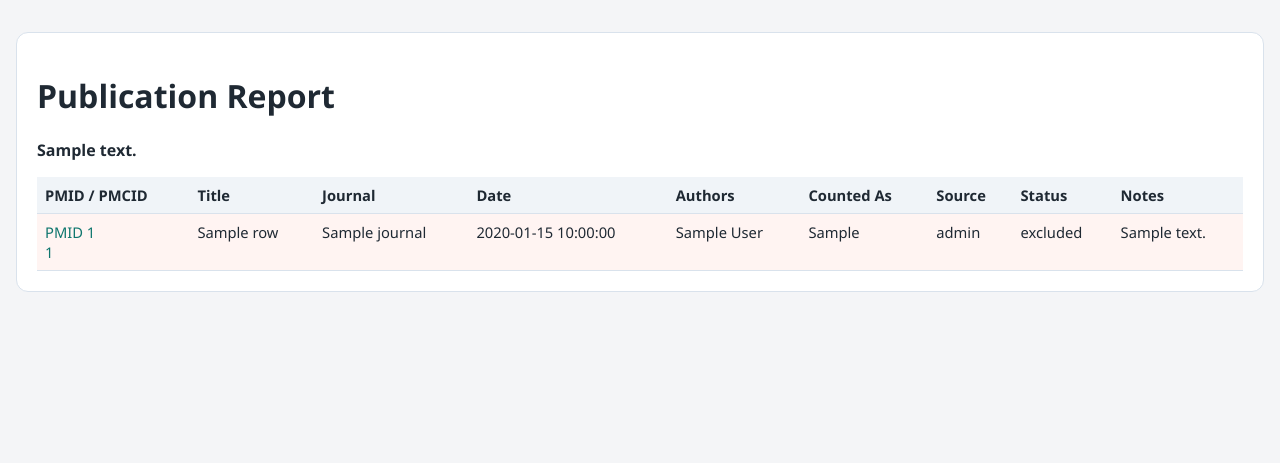
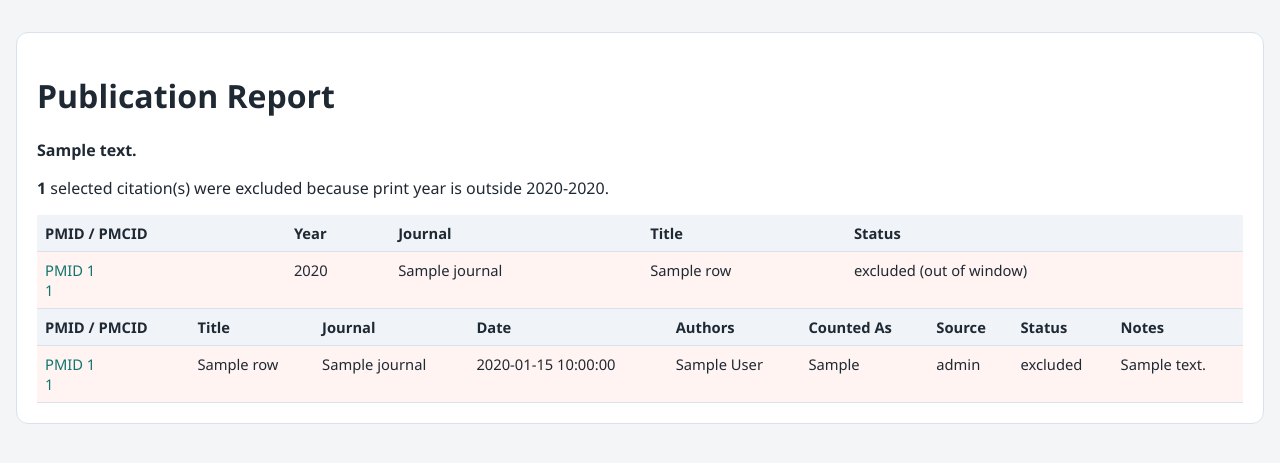
Before and after one commit to jeff47/echidna, a FastAPI app: template templates/report.html in a window 1280 px wide. Shown: the top 463 px of the page. Run offline with FastAPI, Linux system fonts and the light colour scheme; the template is opened without the code that fills it: most values are stand-ins (such as "Sample title", 1, 10 or a date in 2020); some libraries are stand-ins or nearby versions.

Commit message:
Many fixes.

```diff
--- a/app/logic.py
+++ b/app/logic.py
@@ -65,6 +65,11 @@ def match_author(author: Author, target: TargetName) -> tuple[bool, str | None]:
         target_first = target.given.split(" ")[0]
         if author_first == target_first:
             return True, "given"
+        # Precision-first: if a full given name is present and does not match,
+        # do not fall back to initials (prevents Jeffrey vs James merges).
+        author_first_token = normalize_token(author_first)
+        if len(author_first_token) > 1:
+            return False, None
 
     if author_initials and target.initials and author_initials.startswith(target.initials[:1]):
         return True, "initials"
--- a/app/main.py
+++ b/app/main.py
@@ -1,10 +1,14 @@
 from __future__ import annotations
 
+import json
 import logging
 import os
+import re
 import uuid
 from dataclasses import dataclass
 from datetime import date
+from pathlib import Path
+from typing import Any
 
 from fastapi import FastAPI, Form, HTTPException, Request
 from fastapi.responses import HTMLResponse
@@ -14,6 +18,7 @@ from app.logic import (
     AnalysisResult,
     analyze_citations,
     build_clusters,
+    citation_in_window,
     format_summary,
     parse_pmids,
     parse_target_name,
@@ -30,6 +35,7 @@ logger = logging.getLogger(__name__)
 app = FastAPI(title="Publication Counter")
 templates = Jinja2Templates(directory="templates")
 client = NcbiClient()
+RUNS_DIR = Path(os.getenv("PMCPARSER_RUNS_DIR", "/tmp/pmcparser-runs"))
 
 
 @dataclass(slots=True)
@@ -43,6 +49,7 @@ class RunState:
 
 
 RUNS: dict[str, RunState] = {}
+RUN_ID_PATTERN = re.compile(r"^[a-f0-9]{32}$")
 
 
 def _to_author_list(citation: Citation) -> str:
@@ -104,6 +111,8 @@ def _build_citation_selection_rows(
     citations: list[Citation],
     matches: list[AuthorMatch],
     cluster_label_by_id: dict[str, str],
+    start_year: int,
+    end_year: int,
 ) -> list[dict[str, object]]:
     citation_by_pmid = {citation.pmid: citation for citation in citations}
     by_pmid: dict[str, dict[str, object]] = {}
@@ -159,6 +168,7 @@ def _build_citation_selection_rows(
                 "notes": "; ".join(sorted(row["notes"])),
                 "needs_review": bool(review_reasons),
                 "review_reason": "; ".join(review_reasons),
+                "in_window": bool(citation_in_window(citation_by_pmid[row["pmid"]], start_year, end_year)),
             }
         )
 
@@ -166,10 +176,232 @@ def _build_citation_selection_rows(
     return rendered
 
 
+def _build_cluster_citation_rows(
+    *,
+    citations: list[Citation],
+    matches: list[AuthorMatch],
+) -> dict[str, list[dict[str, object]]]:
+    citation_by_pmid = {citation.pmid: citation for citation in citations}
+    by_cluster: dict[str, dict[str, dict[str, object]]] = {}
+
+    for match in matches:
+        citation = citation_by_pmid.get(match.pmid)
+        if citation is None:
+            continue
+        cluster_rows = by_cluster.setdefault(match.cluster_id, {})
+        cluster_rows.setdefault(
+            match.pmid,
+            {
+                "pmid": citation.pmid,
+                "pmid_link": f"https://pubmed.ncbi.nlm.nih.gov/{citation.pmid}/",
+                "year": citation.print_year,
+                "journal": citation.journal,
+                "title": citation.title,
+            },
+        )
+
+    rendered: dict[str, list[dict[str, object]]] = {}
+    for cluster_id, rows_by_pmid in by_cluster.items():
+        rows = list(rows_by_pmid.values())
+        rows.sort(key=lambda row: (row["year"] is None, -(row["year"] or 0), str(row["pmid"])))
+        rendered[cluster_id] = rows
+    return rendered
+
+
+def _build_out_of_window_rows(
+    *,
+    citations: list[Citation],
+    matches: list[AuthorMatch],
+    start_year: int,
+    end_year: int,
+) -> list[dict[str, object]]:
+    citation_by_pmid = {citation.pmid: citation for citation in citations}
+    selected_pmids = {match.pmid for match in matches}
+    rows: list[dict[str, object]] = []
+    for pmid in selected_pmids:
+        citation = citation_by_pmid.get(pmid)
+        if citation is None:
+            continue
+        if citation_in_window(citation, start_year, end_year):
+            continue
+        rows.append(
+            {
+                "pmid": citation.pmid,
+                "pmid_link": f"https://pubmed.ncbi.nlm.nih.gov/{citation.pmid}/",
+                "pmcid": citation.pmcid,
+                "pmcid_link": f"https://pmc.ncbi.nlm.nih.gov/articles/{citation.pmcid}/" if citation.pmcid else None,
+                "year": citation.print_year,
+                "journal": citation.journal,
+                "title": citation.title,
+            }
+        )
+    rows.sort(key=lambda row: (row["year"] is None, -(row["year"] or 0), str(row["pmid"])))
+    return rows
+
+
+def _save_run(run_id: str, run: RunState) -> None:
+    RUNS[run_id] = run
+    _save_run_to_disk(run_id, run)
+
+
+def _run_file(run_id: str) -> Path:
+    return RUNS_DIR / f"{run_id}.json"
+
+
+def _save_run_to_disk(run_id: str, run: RunState) -> None:
+    if not RUN_ID_PATTERN.fullmatch(run_id):
+        logger.warning("Refused to persist run with invalid id format: %r", run_id)
+        return
+    RUNS_DIR.mkdir(parents=True, exist_ok=True)
+    target = _run_file(run_id)
+    temp = target.with_suffix(".json.tmp")
+    payload = _serialize_run(run)
+    temp.write_text(json.dumps(payload, separators=(",", ":")), encoding="utf-8")
+    temp.replace(target)
+
+
+def _load_run_from_disk(run_id: str) -> RunState | None:
+    if not RUN_ID_PATTERN.fullmatch(run_id):
+        return None
+    target = _run_file(run_id)
+    if not target.exists():
+        return None
+    try:
+        payload = json.loads(target.read_text(encoding="utf-8"))
+    except Exception:  # noqa: BLE001
+        logger.exception("Failed to read run-state file for run_id=%s", run_id)
+        return None
+    try:
+        return _deserialize_run(payload)
+    except Exception:  # noqa: BLE001
+        logger.exception("Failed to parse run-state payload for run_id=%s", run_id)
+        return None
+
+
+def _serialize_run(run: RunState) -> dict[str, Any]:
+    return {
+        "author_name": run.author_name,
+        "start_year": run.start_year,
+        "end_year": run.end_year,
+        "citations": [_serialize_citation(citation) for citation in run.citations],
+        "clusters": [_serialize_cluster(cluster) for cluster in run.clusters],
+        "matches": [_serialize_match(match) for match in run.matches],
+    }
+
+
+def _deserialize_run(payload: dict[str, Any]) -> RunState:
+    return RunState(
+        author_name=str(payload["author_name"]),
+        start_year=int(payload["start_year"]),
+        end_year=int(payload["end_year"]),
+        citations=[_deserialize_citation(item) for item in payload.get("citations", [])],
+        clusters=[_deserialize_cluster(item) for item in payload.get("clusters", [])],
+        matches=[_deserialize_match(item) for item in payload.get("matches", [])],
+    )
+
+
+def _serialize_author(author: Any) -> dict[str, Any]:
+    return {
+        "position": int(author.position),
+        "last_name": str(author.last_name),
+        "fore_name": str(author.fore_name),
+        "initials": str(author.initials),
+        "affiliation": str(author.affiliation),
+    }
+
+
+def _deserialize_author(payload: dict[str, Any]) -> Any:
+    from app.models import Author
+
+    return Author(
+        position=int(payload["position"]),
+        last_name=str(payload.get("last_name", "")),
+        fore_name=str(payload.get("fore_name", "")),
+        initials=str(payload.get("initials", "")),
+        affiliation=str(payload.get("affiliation", "")),
+    )
+
+
+def _serialize_citation(citation: Citation) -> dict[str, Any]:
+    return {
+        "pmid": citation.pmid,
+        "pmcid": citation.pmcid,
+        "title": citation.title,
+        "journal": citation.journal,
+        "print_year": citation.print_year,
+        "print_date": citation.print_date,
+        "authors": [_serialize_author(author) for author in citation.authors],
+        "source_for_roles": citation.source_for_roles,
+        "co_first_positions": sorted(citation.co_first_positions),
+        "co_senior_positions": sorted(citation.co_senior_positions),
+        "notes": list(citation.notes),
+    }
+
+
+def _deserialize_citation(payload: dict[str, Any]) -> Citation:
+    return Citation(
+        pmid=str(payload.get("pmid", "")),
+        pmcid=payload.get("pmcid"),
+        title=str(payload.get("title", "")),
+        journal=str(payload.get("journal", "")),
+        print_year=payload.get("print_year"),
+        print_date=str(payload.get("print_date", "")),
+        authors=[_deserialize_author(item) for item in payload.get("authors", [])],
+        source_for_roles=str(payload.get("source_for_roles", "pubmed")),  # type: ignore[arg-type]
+        co_first_positions={int(v) for v in payload.get("co_first_positions", [])},
+        co_senior_positions={int(v) for v in payload.get("co_senior_positions", [])},
+        notes=[str(v) for v in payload.get("notes", [])],
+    )
+
+
+def _serialize_cluster(cluster: Cluster) -> dict[str, Any]:
+    return {
+        "cluster_id": cluster.cluster_id,
+        "label": cluster.label,
+        "mention_count": cluster.mention_count,
+        "years": list(cluster.years),
+        "affiliations": list(cluster.affiliations),
+    }
+
+
+def _deserialize_cluster(payload: dict[str, Any]) -> Cluster:
+    return Cluster(
+        cluster_id=str(payload.get("cluster_id", "")),
+        label=str(payload.get("label", "")),
+        mention_count=int(payload.get("mention_count", 0)),
+        years=[int(v) for v in payload.get("years", [])],
+        affiliations=[str(v) for v in payload.get("affiliations", [])],
+    )
+
+
+def _serialize_match(match: AuthorMatch) -> dict[str, Any]:
+    return {
+        "pmid": match.pmid,
+        "position": match.position,
+        "method": match.method,
+        "author": _serialize_author(match.author),
+        "cluster_id": match.cluster_id,
+    }
+
+
+def _deserialize_match(payload: dict[str, Any]) -> AuthorMatch:
+    return AuthorMatch(
+        pmid=str(payload.get("pmid", "")),
+        position=int(payload.get("position", 0)),
+        method=str(payload.get("method", "initials")),  # type: ignore[arg-type]
+        author=_deserialize_author(payload.get("author", {})),
+        cluster_id=str(payload.get("cluster_id", "")),
+    )
+
+
 def _load_run(run_id: str) -> RunState:
     run = RUNS.get(run_id)
+    if run is not None:
+        return run
+    run = _load_run_from_disk(run_id)
     if run is None:
         raise HTTPException(status_code=404, detail="Run not found or expired")
+    RUNS[run_id] = run
     return run
 
 
@@ -184,6 +416,7 @@ def _render_analysis_result(
     start_year: int,
     end_year: int,
     force_report: bool = False,
+    out_of_window_rows: list[dict[str, object]] | None = None,
 ) -> HTMLResponse:
     if analysis.uncertain_indices and not force_report:
         logger.info(
@@ -211,6 +444,9 @@ def _render_analysis_result(
         {
             "summary": summary,
             "rows": _with_row_render_fields(analysis),
+            "out_of_window_rows": out_of_window_rows or [],
+            "start_year": start_year,
+            "end_year": end_year,
         },
     )
 
@@ -286,9 +522,22 @@ def disambiguate(
             errors.append(str(exc))
             logger.exception("Chunk fetch failed for %d PMID(s)", len(chunk))
 
-    clusters, matches = build_clusters(citations, target)
-    citation_by_pmid = {citation.pmid: citation for citation in citations}
+    in_window_citations = [
+        citation
+        for citation in citations
+        if citation_in_window(citation, start_year, end_year)
+    ]
+    excluded_out_of_window = len(citations) - len(in_window_citations)
+    logger.info(
+        "Window filter applied before disambiguation: in_window=%d, excluded_out_of_window=%d",
+        len(in_window_citations),
+        excluded_out_of_window,
+    )
+
+    clusters, matches = build_clusters(in_window_citations, target)
+    citation_by_pmid = {citation.pmid: citation for citation in in_window_citations}
     cluster_label_by_id = {cluster.cluster_id: cluster.label for cluster in clusters}
+    cluster_citation_rows = _build_cluster_citation_rows(citations=in_window_citations, matches=matches)
     missing_affiliation_rows: list[dict[str, object]] = []
     for match in matches:
         citation = citation_by_pmid.get(match.pmid)
@@ -320,13 +569,16 @@ def disambiguate(
     )
 
     run_id = uuid.uuid4().hex
-    RUNS[run_id] = RunState(
-        author_name=author_name,
-        start_year=start_year,
-        end_year=end_year,
-        citations=citations,
-        clusters=clusters,
-        matches=matches,
+    _save_run(
+        run_id,
+        RunState(
+            author_name=author_name,
+            start_year=start_year,
+            end_year=end_year,
+            citations=in_window_citations,
+            clusters=clusters,
+            matches=matches,
+        ),
     )
 
     return templates.TemplateResponse(
@@ -338,8 +590,10 @@ def disambiguate(
             "start_year": start_year,
             "end_year": end_year,
             "clusters": clusters,
+            "cluster_citation_rows": cluster_citation_rows,
             "errors": errors,
             "missing_affiliation_rows": missing_affiliation_rows,
+            "excluded_out_of_window": excluded_out_of_window,
         },
     )
 
@@ -353,6 +607,7 @@ def citation_select(
     run = _load_run(run_id)
     selected = set(selected_cluster_ids)
     if not selected:
+        cluster_citation_rows = _build_cluster_citation_rows(citations=run.citations, matches=run.matches)
         return templates.TemplateResponse(
             request,
             "disambiguate.html",
@@ -362,6 +617,7 @@ def citation_select(
                 "start_year": run.start_year,
                 "end_year": run.end_year,
                 "clusters": run.clusters,
+                "cluster_citation_rows": cluster_citation_rows,
                 "errors": ["Select at least one author identity cluster."],
                 "missing_affiliation_rows": [],
             },
@@ -374,6 +630,8 @@ def citation_select(
         citations=run.citations,
         matches=selected_matches,
         cluster_label_by_id=cluster_label_by_id,
+        start_year=run.start_year,
+        end_year=run.end_year,
     )
     needs_review = any(bool(row["needs_review"]) for row in citation_selection_rows)
     logger.info(
@@ -392,6 +650,12 @@ def citation_select(
             start_year=run.start_year,
             end_year=run.end_year,
         )
+        out_of_window_rows = _build_out_of_window_rows(
+            citations=run.citations,
+            matches=selected_matches,
+            start_year=run.start_year,
+            end_year=run.end_year,
+        )
         return _render_analysis_result(
             request,
             run_id=run_id,
@@ -401,6 +665,7 @@ def citation_select(
             analysis=analysis,
             start_year=run.start_year,
             end_year=run.end_year,
+            out_of_window_rows=out_of_window_rows,
         )
 
     return templates.TemplateResponse(
@@ -449,6 +714,12 @@ def analyze(
         start_year=run.start_year,
         end_year=run.end_year,
     )
+    out_of_window_rows = _build_out_of_window_rows(
+        citations=run.citations,
+        matches=filtered_matches,
+        start_year=run.start_year,
+        end_year=run.end_year,
+    )
     return _render_analysis_result(
         request,
         run_id=run_id,
@@ -458,7 +729,7 @@ def analyze(
         analysis=analysis,
         start_year=run.start_year,
         end_year=run.end_year,
-        force_report=True,
+        out_of_window_rows=out_of_window_rows,
     )
 
 
@@ -500,6 +771,12 @@ def finalize(
 
     for idx in analysis.uncertain_indices:
         analysis.rows[idx].include = idx in accepted
+    out_of_window_rows = _build_out_of_window_rows(
+        citations=run.citations,
+        matches=filtered_matches,
+        start_year=run.start_year,
+        end_year=run.end_year,
+    )
     return _render_analysis_result(
         request,
         run_id=run_id,
@@ -509,4 +786,6 @@ def finalize(
         analysis=analysis,
         start_year=run.start_year,
         end_year=run.end_year,
+        force_report=True,
+        out_of_window_rows=out_of_window_rows,
     )
--- a/templates/report.html
+++ b/templates/report.html
@@ -20,6 +20,34 @@
   <div class="card">
     <h1>Publication Report</h1>
     <p><strong>{{ summary }}</strong></p>
+    {% if out_of_window_rows %}
+      <p><strong>{{ out_of_window_rows|length }}</strong> selected citation(s) were excluded because print year is outside {{ start_year }}-{{ end_year }}.</p>
+      <table>
+        <thead>
+          <tr>
+            <th>PMID / PMCID</th>
+            <th>Year</th>
+            <th>Journal</th>
+            <th>Title</th>
+            <th>Status</th>
+          </tr>
+        </thead>
+        <tbody>
+          {% for row in out_of_window_rows %}
+            <tr class="excluded">
+              <td>
+                <a href="{{ row.pmid_link }}" target="_blank" rel="noopener">PMID {{ row.pmid }}</a>
+                {% if row.pmcid %}<br><a href="{{ row.pmcid_link }}" target="_blank" rel="noopener">{{ row.pmcid }}</a>{% endif %}
+              </td>
+              <td>{{ row.year if row.year else 'n/a' }}</td>
+              <td>{{ row.journal }}</td>
+              <td>{{ row.title }}</td>
+              <td>excluded (out of window)</td>
+            </tr>
+          {% endfor %}
+        </tbody>
+      </table>
+    {% endif %}
 
     <table>
       <thead>
```
Also changed, not shown: app/ncbi.py (+91 -27 lines), templates/citation_select.html (+5 -2 lines), templates/disambiguate.html (+26 -0 lines), tests/test_logic.py (+11 -1 lines), tests/test_ncbi_affiliations.py (+95 -0 lines), tests/test_pubmed_affiliation_fallback.py (+30 -1 lines), README.md.
